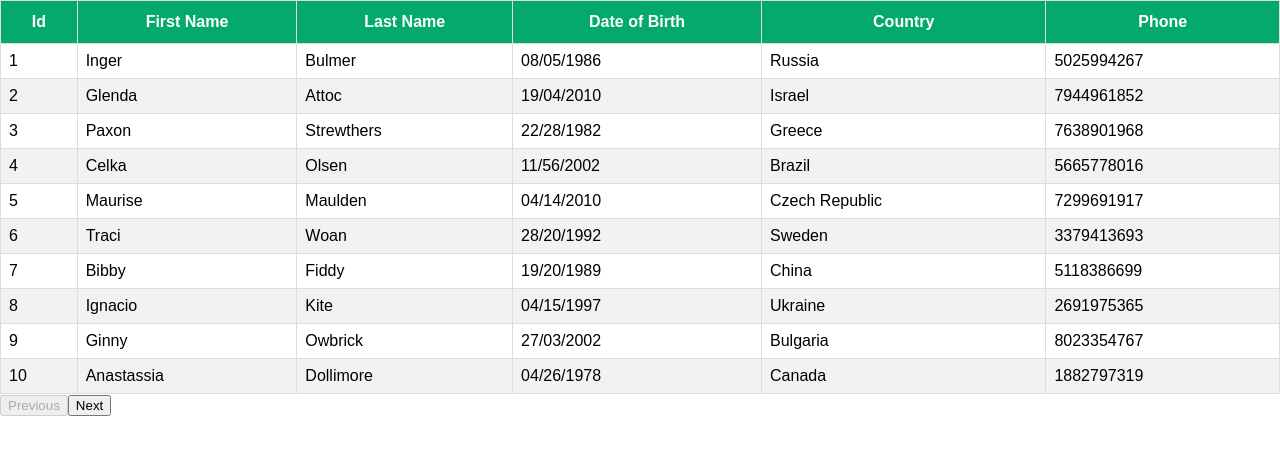
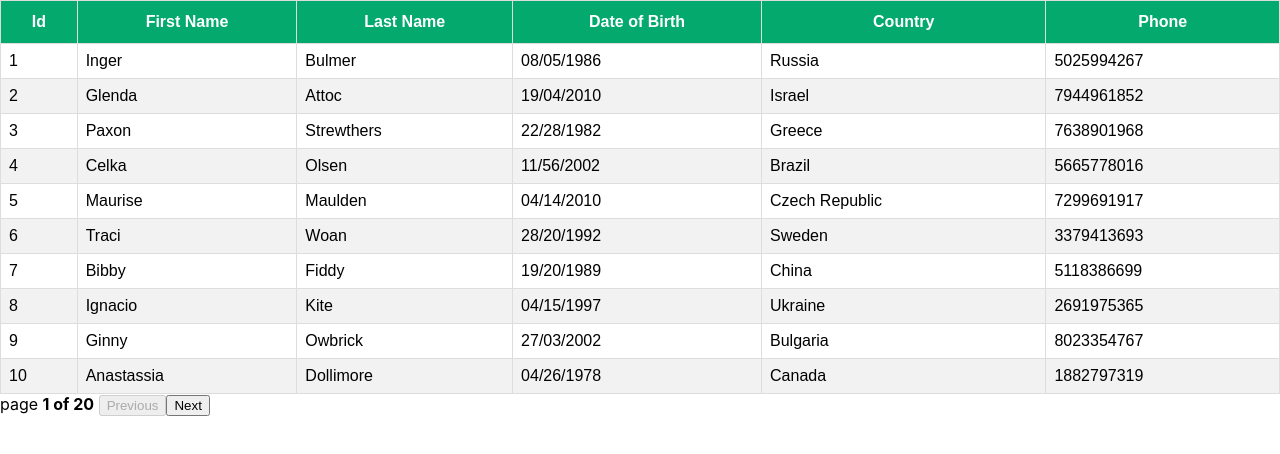
Before and after one commit to KoichaDev/React-Pagination, a React (Create React App) app: page / in a window 1280 px wide. Shown: the top 454 px of the page. Built offline with nearby package versions, Linux system fonts and the light colour scheme.

Commit message:
Add: ✨ Display total pagination exist current until how many it is left on the site

```diff
--- a/src/components/PaginationTable.js
+++ b/src/components/PaginationTable.js
@@ -29,6 +29,10 @@ const PaginationTable = () => {
         previousPage, // Same, but only "previous page"
         canNextPage, // this is to use for disabling the button click to go next page if there are no more page that exist
         canPreviousPage, // same thing with this, but only for the previous button instead
+        pageOptions, // get the length of the object that exist total on the page
+        state: {
+            pageIndex,  // Displaying page index for incrementing by 1. It will observe where you are at in current pagination number
+        },
         prepareRow } = tableInstance
 
     return (
@@ -61,6 +65,11 @@ const PaginationTable = () => {
                 </tbody>
             </table>
             <div>
+
+                <span>
+                    page{' '}
+                    <strong>{pageIndex + 1} of {pageOptions.length}</strong>
+                </span> {' '}
                 <button onClick={() => previousPage()} disabled={!canPreviousPage}>Previous</button>
                 <button onClick={() => nextPage()} disabled={!canNextPage}>Next</button>
             </div>
```
